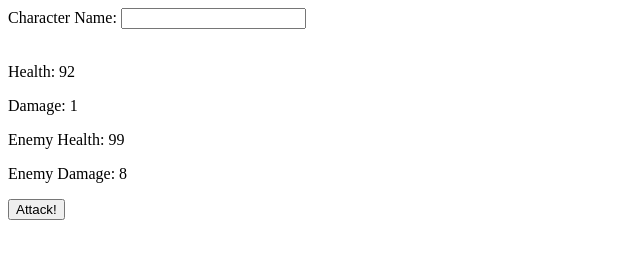
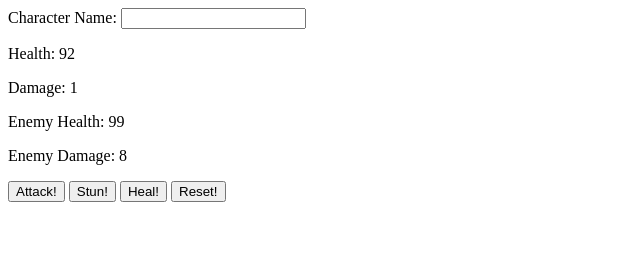
Before and after one commit to Ikusey/Untitled_RPG, a plain HTML site: page Untitled_RPG/index.html in a window 1280 px wide. Both pictures are taken after a click on the button "Attack!". Shown: the whole page, without its empty margins (0-640 px from the left). Drawn offline with Linux system fonts and the light colour scheme.

Commit message:
Week 1 updates
added more to html and js, created css file

```diff
--- a/Untitled_RPG/index.html
+++ b/Untitled_RPG/index.html
@@ -5,36 +5,22 @@
     <title>Untitled RPG</title>
     <meta name="description" content="Why are you reading this">
     <meta name="keywords" content="stop reading this">
+    <link rel="stylesheet" href="css/style.css">
     </head>
     <body>
         <Label for="charname">Character Name:</Label>
-        <input type="text" id="charname" name="charname"><br><br>
-        <p id="health">Health: 100</p> <p id="damage">Damage: 0</p>
-        <p id="Ehealth">Enemy Health: 100</p> <p id="Edamage">Enemy Damage: 0</p>
+        <input type="text" id="charname" name="charname"><br>
+
+        <p id="health">Health: 100</p>
+        <p id="damage">Damage: 0</p>
+        <p id="Ehealth">Enemy Health: 100</p>
+        <p id="Edamage">Enemy Damage: 0</p>
+
         <button type="button" onclick="attack()">Attack!</button>
+        <button type="button" onclick="stun()">Stun!</button>
+        <button type="button" onclick="heal()">Heal!</button>
+        <button type="button" onclick="reset()">Reset!</button>
 
-        <script>
-        let x = Math.floor((Math.random() * 10) + 1)
-        let y = 100
-        let a = 100
-        let b = Math.floor((Math.random() * 10) + 1)
-
-        function attack(){
-            x = Math.floor((Math.random() * 10) + 1)
-            b = Math.floor((Math.random() * 10) + 1)
-            y = y - b
-            a = a - x
-            document.getElementById("health").innerHTML = "Health: " + y
-            document.getElementById("damage").innerHTML = "Damage: " + x
-            document.getElementById("Ehealth").innerHTML = "Enemy Health: " + a
-            document.getElementById("Edamage").innerHTML = "Enemy Damage: " + b
-
-            if(a <= 0){
-                alert("You win!")
-            } else if(y <= 0){
-                alert("You Lose!")
-            }
-        }
-        </script>
+        <script src="js/index.js"></script>
     </body>
     </html>
--- /dev/null
+++ b/Untitled_RPG/js/index.js
@@ -0,0 +1,79 @@
+let x = 0
+let y = 100
+let a = 100
+let b = 0
+let countS = 0
+let countH = 0
+
+ function attack(){
+     x = Math.floor((Math.random() * 10) + 1)
+     b = Math.floor((Math.random() * 10) + 1)
+     y = y - b
+     a = a - x
+     result()
+     if(countS > 0){
+         countS--
+      }else if(countH > 0){
+          countH--
+      }
+ }
+
+ function stun(){
+    if(countS <= 0){
+    x = Math.floor((Math.random() * 5) + 1)
+     a = a - x
+    countS = 3
+    result()
+    if(countH > 0){
+        countH--
+       }
+       }else{
+       alert("Stun is on cooldown!")
+       }
+}
+
+ function heal(){
+       if(y < 100 && countH <= 0){
+          x = Math.floor((Math.random() * 10) + 1)
+          b = Math.floor((Math.random() * 10) + 1)
+           y = y + x - b
+          x = 0
+          countH = 3
+          result()
+          if(countS > 0){
+              countS--
+           }
+    }else if(y >= 100 && countH <= 0){
+         b = Math.floor((Math.random() * 10) + 1)
+           y = y - b
+        result()
+        if(countS > 0){
+             countS--
+         }
+        alert("Health was full! Turn wasted!")
+    }else{
+          alert("Heal is on cooldown!")
+     }
+  }
+
+ function reset(){
+    x = 0
+    y = 100
+    a = 100
+    b = 0
+    countS = 0
+    countH = 0
+    result()
+  }
+
+  function result(){
+     document.getElementById("health").innerHTML = "Health: " + y
+     document.getElementById("damage").innerHTML = "Damage: " + x
+     document.getElementById("Ehealth").innerHTML = "Enemy Health: " + a
+     document.getElementById("Edamage").innerHTML = "Enemy Damage: " + b
+     if(a <= 0){
+      alert("You win!")
+    } else if(y <= 0){
+        alert("You Lose!")
+       }
+ }
```
Also changed, not shown: Untitled_RPG/css/style.css (added).
